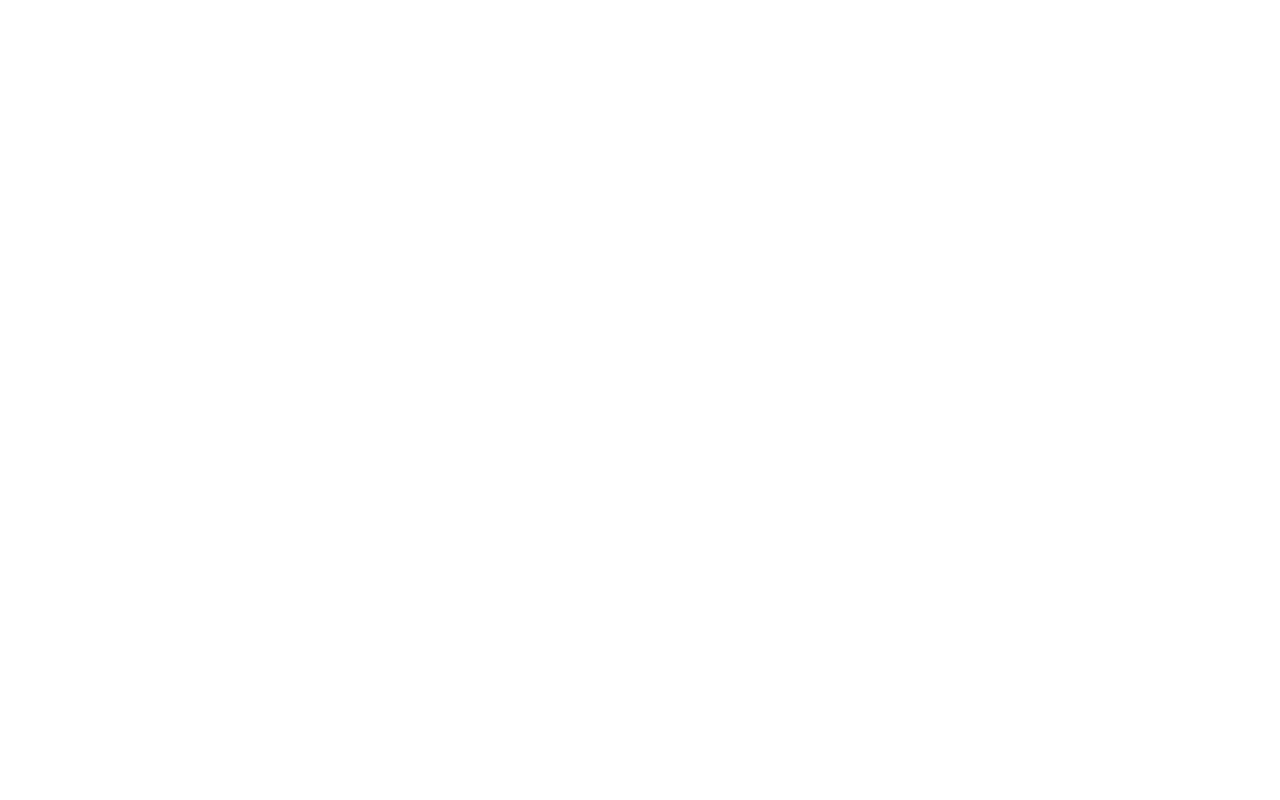
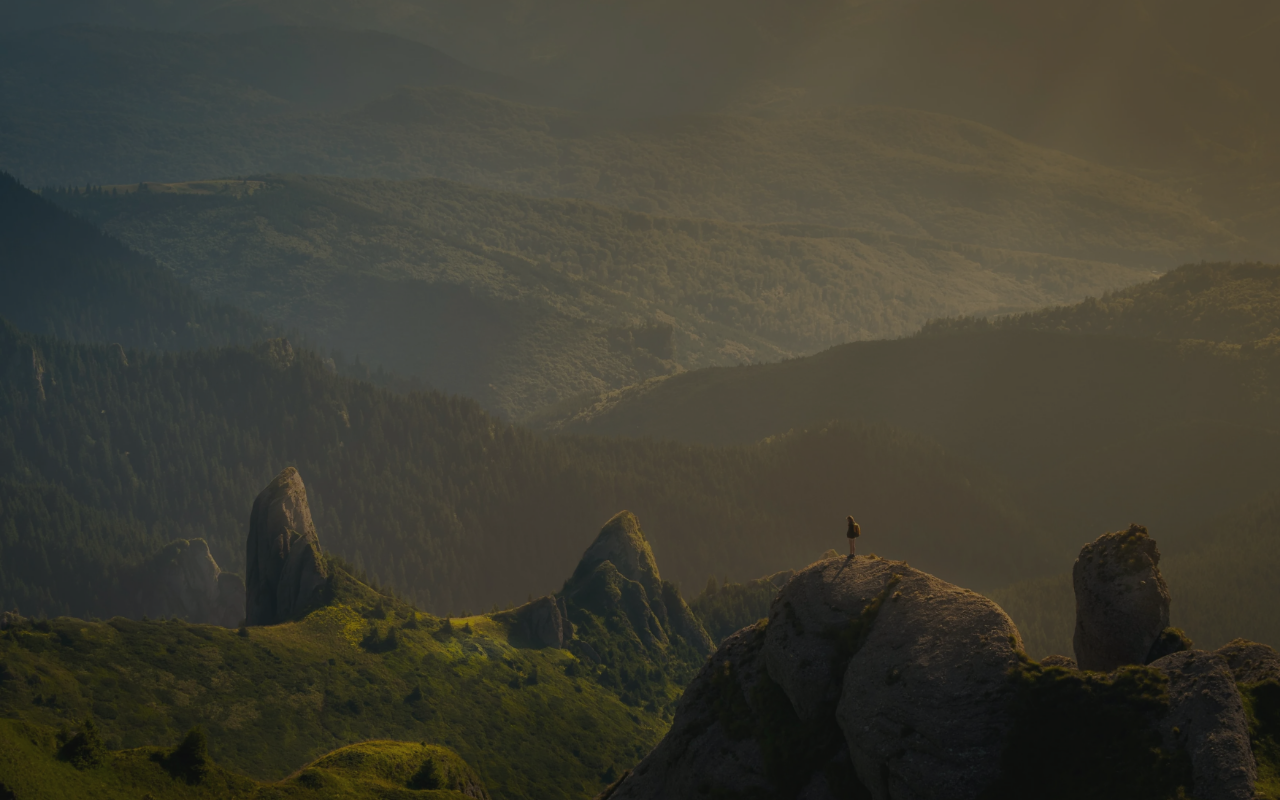
Before and after one commit to liubov-lebedeva/forms-layout, a plain HTML site: page index.html in a window 1280 px wide. Drawn offline with Linux system fonts and the light colour scheme.

Commit message:
Add wrapper class with blackout background image.

```diff
--- a/css/styles.css
+++ b/css/styles.css
@@ -6,3 +6,18 @@
     font-weight: 400;
     font-display: swap;
 }
+
+.wrapper {
+    height: 100vh;
+    background: url("../images/background.webp") no-repeat center/100% auto;
+}
+
+.wrapper::before {
+    content: '';
+    background: rgba(22, 21, 21, 0.50);
+    position: absolute;
+    top: 0;
+    left: 0;
+    width: 100%;
+    height: 100%;
+}
--- a/index.html
+++ b/index.html
@@ -6,6 +6,8 @@
     <link rel="stylesheet" href="css/styles.css">
 </head>
 <body>
+<div class="wrapper">
 
+</div>
 </body>
 </html>
```
Also changed, not shown: images/background.webp (added).
